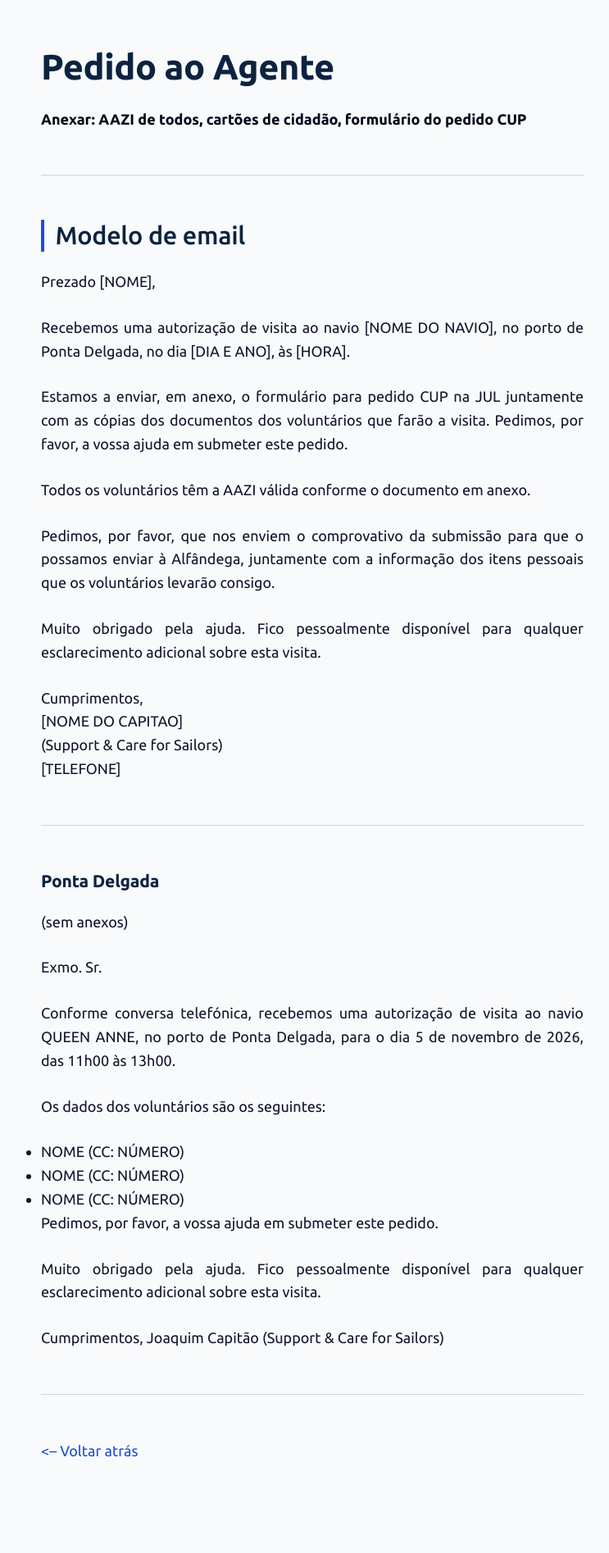
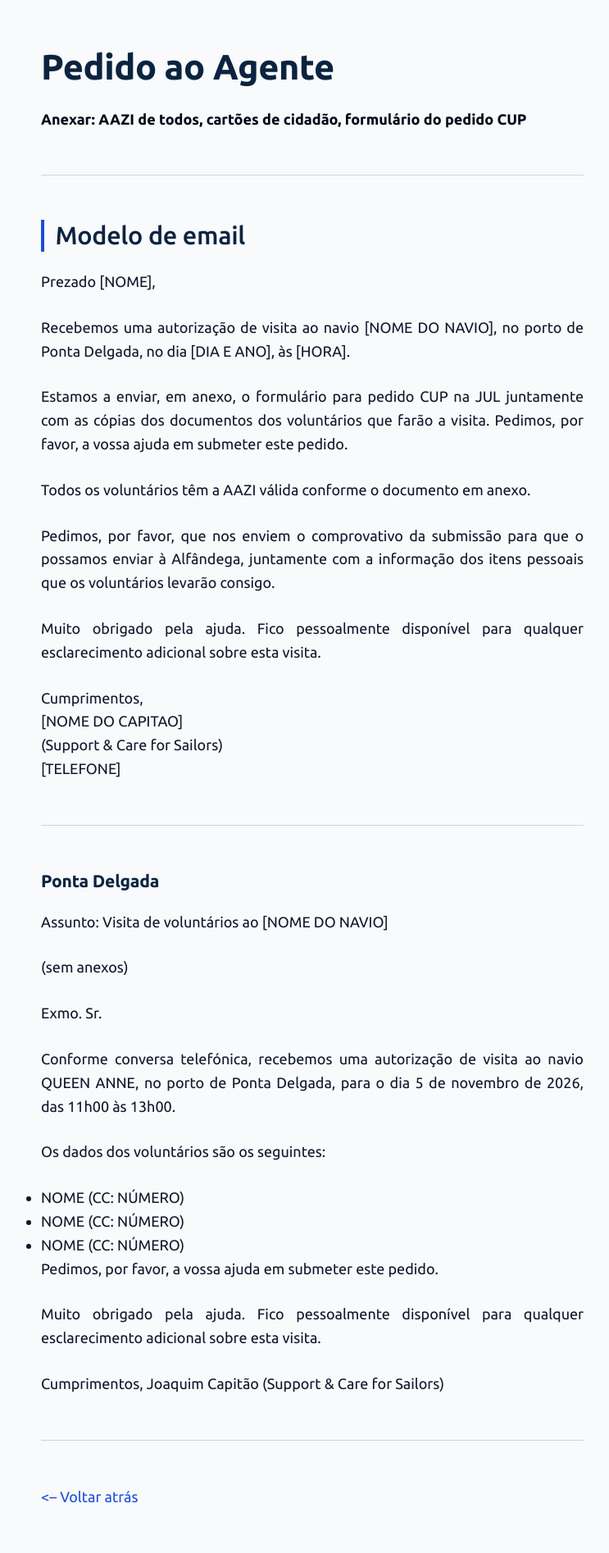
Before and after one commit to tep-pdl/tep-pdl.github.io, a Jekyll site: the page built from secretariado/pedido-ao-agente.md, in a window 1280 px wide. Shown: the whole page at 82% size, without its empty margins (259-1002 px from the left). Built offline with Jekyll 4.4.1, drawn with Linux system fonts in a browser that asks for light colours; our own code applies the rules of GitHub Pages for plain Markdown files; before the commit the page ends 1838 px from its top, so only the background shows below that.

Commit message:
Update pedido-ao-agente.md

```diff
--- a/secretariado/pedido-ao-agente.md
+++ b/secretariado/pedido-ao-agente.md
@@ -25,6 +25,8 @@ Cumprimentos,
 ---
 ### Ponta Delgada
 
+Assunto: Visita de voluntários ao [NOME DO NAVIO]
+
 (sem anexos)
 
 Exmo. Sr.
```
